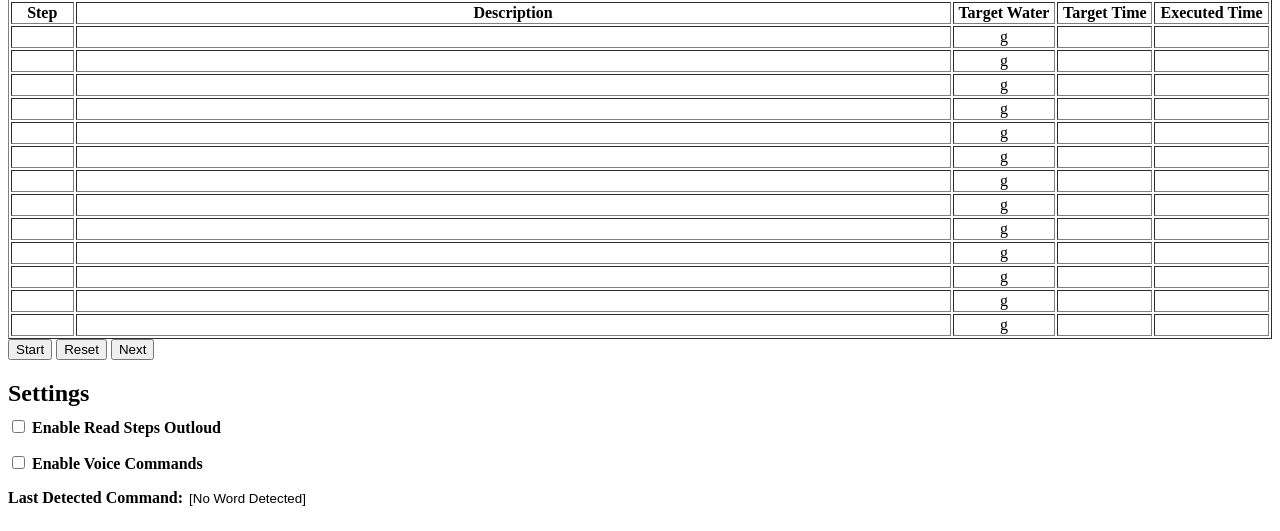
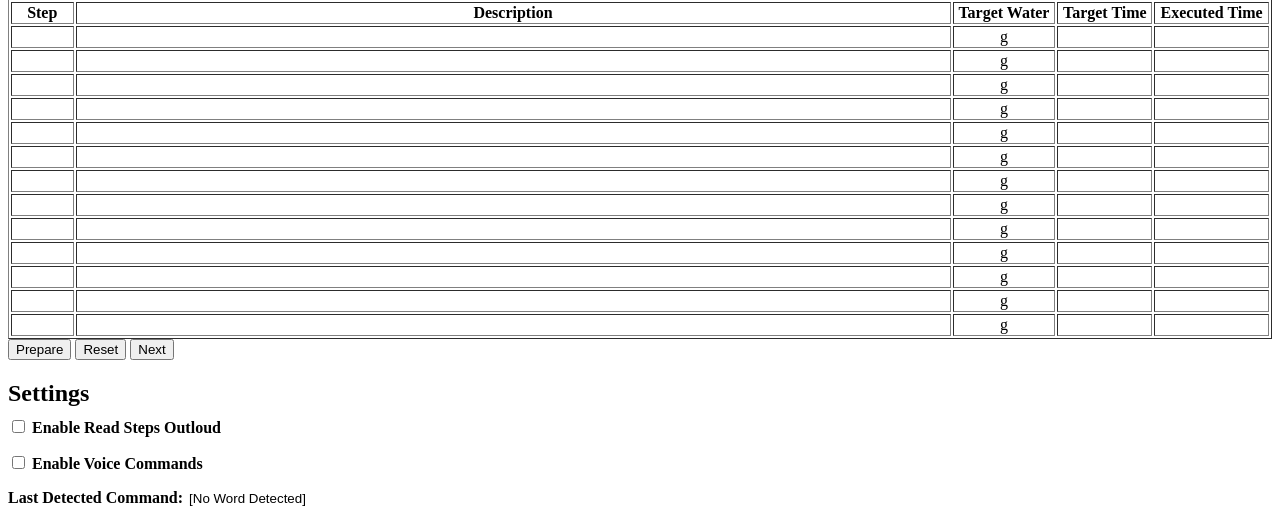
Before and after one commit to daniel-wai/CoffeeBrewHelperWeb, a Django app: template coffee/brewhelper/templates/home.html in a window 1280 px wide. Shown: the part 443-974 px from the top of the page. Run offline with Django 5.2, Linux system fonts and the light colour scheme; the template is opened without the code that fills it: values that come from a table or form of the project are taken from there, others are empty; data comes from the database, SQL or seed files in the repository.

Commit message:
Commands are now Prepare, Start, Pause, Reset, Next

```diff
--- a/coffee/brewhelper/templates/home.html
+++ b/coffee/brewhelper/templates/home.html
@@ -401,12 +401,12 @@
 
                     // Compare last word to accepted list of commands
                     switch (lastWord) {
-                        case 'start':
+                        case 'prepare':
                             if (currentProcess === Process.NONE){
                                 onStartClicked(); //start operation
                             }
                             break;
-                        case 'brew':
+                        case 'start':
                             if (currentProcess === Process.NONE || currentProcess === Process.PREPARATION){
                                 stopPreparationSteps();
                             }
@@ -538,12 +538,12 @@
         function updateStartButtonStatus(){
             const startPauseButton = document.getElementById('startPauseButton');
             if (currentProcess === Process.NONE){
+                startPauseButton.textContent = 'Prepare';
+            } else if (currentProcess === Process.PREPARATION) {
                 startPauseButton.textContent = 'Start';
-            } else if (currentProcess === Process.PREPARATION) {
-                startPauseButton.textContent = 'Brew';
             } else if (currentProcess === Process.BREW) {
                 if (!isTimerRunning){
-                    startPauseButton.textContent = 'Brew'
+                    startPauseButton.textContent = 'Start'
                 } else {
                     startPauseButton.textContent = 'Pause'
                 }
```
